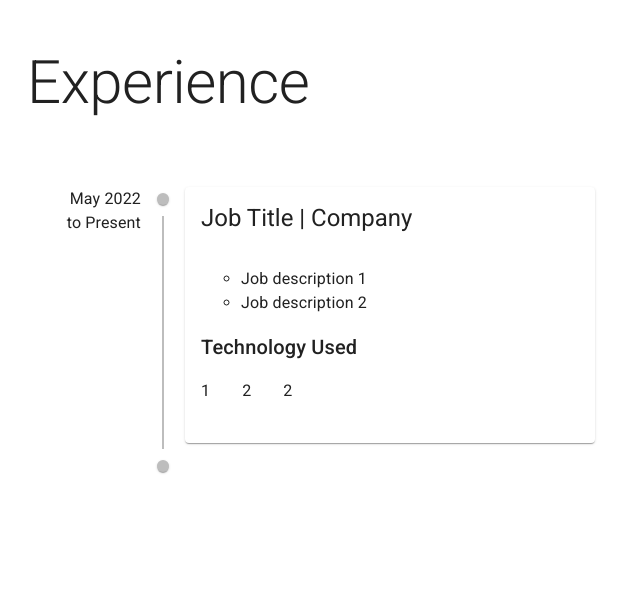
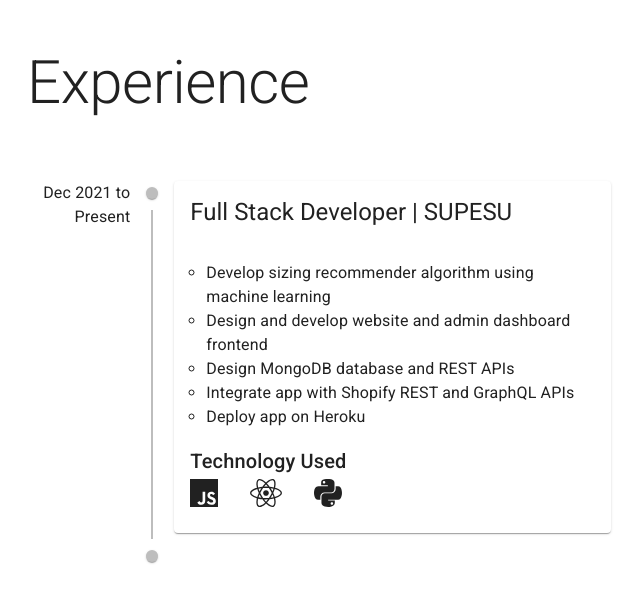
Before and after one commit to derkky/personal-website, a React (Create React App) app: page / in a window 1280 px wide. Shown: the part 1705-2320 px from the top of the page, without its empty margins (313-956 px from the left). Built offline with nearby package versions, Linux system fonts and the light colour scheme.

Commit message:
experience section

```diff
--- a/package.json
+++ b/package.json
@@ -5,6 +5,10 @@
   "dependencies": {
     "@emotion/react": "^11.7.1",
     "@emotion/styled": "^11.6.0",
+    "@fortawesome/fontawesome-svg-core": "^6.1.1",
+    "@fortawesome/free-brands-svg-icons": "^6.1.1",
+    "@fortawesome/free-solid-svg-icons": "^6.1.1",
+    "@fortawesome/react-fontawesome": "^0.2.0",
     "@mui/icons-material": "^5.4.2",
     "@mui/lab": "^5.0.0-alpha.84",
     "@mui/material": "^5.4.2",
--- a/src/components/Experience.js
+++ b/src/components/Experience.js
@@ -1,8 +1,24 @@
 import { Box, Typography, Card, CardHeader, CardContent, Toolbar } from "@mui/material"
 import { Timeline, TimelineItem, TimelineSeparator, TimelineDot, TimelineConnector, TimelineContent, TimelineOppositeContent } from "@mui/lab"
-import TechUsed from "./TechUsed"
 import SectionContainer from "./SectionContainer"
 import SectionContentContainer from "./SectionContentContainer"
+import ExperienceCard from "./ExperienceCard"
+
+const experience = [
+    {
+        title: "Full Stack Developer",
+        company: "SUPESU",
+        duration: "Dec 2021 to Present",
+        jobDescription: [
+            "Develop sizing recommender algorithm using machine learning",
+            "Design and develop website and admin dashboard frontend",
+            "Design MongoDB database and REST APIs",
+            "Integrate app with Shopify REST and GraphQL APIs",
+            "Deploy app on Heroku"
+        ],
+        tech: ["js", "react", "python"]
+    }
+]
 
 const Experience = () => {
     return (
@@ -25,44 +41,20 @@ const Experience = () => {
                     Experience
                 </Typography>
 
-                <Timeline>
-                    <TimelineItem>
-                        <TimelineOppositeContent
-                            sx={{
-                                flex: 0.2,
-                                display: { xs: "none", sm: "none", md: "block" }
-                            }}
-                        >
-                            May 2022 to Present
-                        </TimelineOppositeContent>
-                        <TimelineSeparator>
-                            <TimelineDot />
-                            <TimelineConnector />
-                        </TimelineSeparator>
-                        <TimelineContent>
-                            <Card>
-                                <CardHeader
-                                    title="Job Title | Company"
-                                    subheader="May 2022 to Present"
-                                    subheaderTypographyProps={{
-                                        sx: {
-                                                display: { xs: "block", sm: "block", md: "none" }
-                                        }
-                                    }}
-                                />
+                <Timeline
+                    sx={{padding: 0}}
+                >
+                    {experience.map(exp =>
+                        <ExperienceCard
+                            duration={exp.duration}
+                            jobTitle={exp.title}
+                            company={exp.company}
+                            jobDescription={exp.jobDescription}
+                            key={exp.title + exp.company}
+                            tech={exp.tech}
+                        />
+                    )}
 
-                                <CardContent>
-                                    <ul>
-                                        <li> Job description 1</li>
-                                        <li> Job description 2</li>
-                                    </ul>
-
-                                    <TechUsed />
-                                </CardContent>
-
-                            </Card>
-                        </TimelineContent>
-                    </TimelineItem>
 
 
                     <TimelineItem>
--- /dev/null
+++ b/src/components/ExperienceCard.js
@@ -0,0 +1,46 @@
+import { Card, CardHeader, CardContent, Toolbar } from "@mui/material"
+import TechUsed from "./TechUsed"
+import { TimelineItem, TimelineSeparator, TimelineDot, TimelineConnector, TimelineContent, TimelineOppositeContent } from "@mui/lab"
+
+const ExperienceCard = (props) => {
+    return (
+        <TimelineItem>
+            <TimelineOppositeContent
+                sx={{
+                    flex: 0.2,
+                    display: { xs: "none", sm: "none", md: "block" }
+                }}
+            >
+                {props.duration}
+            </TimelineOppositeContent>
+            <TimelineSeparator>
+                <TimelineDot />
+                <TimelineConnector />
+            </TimelineSeparator>
+            <TimelineContent>
+                <Card>
+                    <CardHeader
+                        title={props.jobTitle + " | " + props.company}
+                        subheader={props.duration}
+                        subheaderTypographyProps={{
+                            sx: {
+                                display: { xs: "block", sm: "block", md: "none" }
+                            }
+                        }}
+                    />
+
+                    <CardContent>
+                        <ul style={{paddingLeft: "1em"}}>
+                            {props.jobDescription.map(desc => <li key={desc}> {desc} </li>)}
+                        </ul>
+
+                        <TechUsed tech={props.tech}/>
+                    </CardContent>
+
+                </Card>
+            </TimelineContent>
+        </TimelineItem>
+    )
+}
+
+export default ExperienceCard
--- a/src/components/ProjectCard.js
+++ b/src/components/ProjectCard.js
@@ -4,7 +4,8 @@ const ProjectCard = (props) => {
     return (
         <Card
             sx={{
-                width: { xs: "80vw", sm: "80vw", md: "23vw" }
+                width: "48%",
+                minWidth: "320px"
             }}
         >
             <CardHeader
--- a/src/components/SectionContainer.js
+++ b/src/components/SectionContainer.js
@@ -7,7 +7,7 @@ const SectionContainer = (props) => {
             sx={{
                 display: "flex",
                 flexDirection: "column",
-                height: "100vh",
+                minHeight: "100vh",
                 width: "100vw",
                 alignItems: "center",
                 justifyContent: props.centered ? "center" : "normal",
--- a/src/components/TechUsed.js
+++ b/src/components/TechUsed.js
@@ -1,4 +1,12 @@
-import {Typography, Box} from "@mui/material"
+import { Typography, Box } from "@mui/material"
+import { FontAwesomeIcon } from '@fortawesome/react-fontawesome'
+import { faReact, faPython, faJs } from "@fortawesome/free-brands-svg-icons"
+
+const icons = {
+    react: faReact,
+    js: faJs,
+    python: faPython
+}
 
 const TechUsed = (props) => {
     return (
@@ -15,9 +23,7 @@ const TechUsed = (props) => {
                     gap: "2em"
                 }}
             >
-                <p>1</p>
-                <p>2</p>
-                <p>2</p>
+                {props.tech.map(tech => <FontAwesomeIcon icon={icons[tech]} size="2x" key={tech}/>)}
 
             </Box>
         </Box>
```
Also changed, not shown: 1 other file (tests, documents, lock files or other folders).
